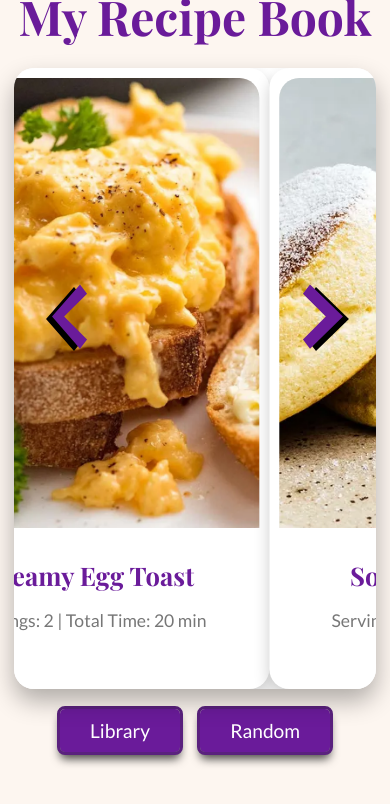
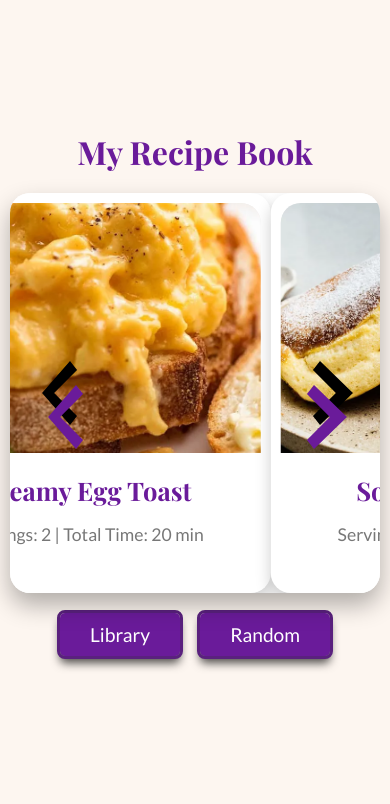
Before and after one commit to vahrina/vahrina.github.io, a plain HTML site: page index.html in a window 390 px wide. Drawn offline with nearby package versions, Linux system fonts and the light colour scheme.

Commit message:
Update styles.css

```diff
--- a/styles.css
+++ b/styles.css
@@ -1,5 +1,4 @@
 /* General styles */
-
 @import url('https://fonts.googleapis.com/css2?family=Lato:wght@400;700&family=Playfair+Display:wght@400;700&display=swap');
 
 body {
@@ -10,16 +9,20 @@ body {
     color: #333;
     display: flex;
     justify-content: center;
-  align-items: flex-start;
+    align-items: center;
     height: 100vh;
     overflow: hidden;
 }
 
 .container {
+    display: flex;
+    flex-direction: column;
+    align-items: center;
+    justify-content: center;
+    width: 100%;
     max-width: 1200px;
-    margin: auto;
-    position: relative;
-
+    padding: 20px;
+    box-sizing: border-box;
 }
 
 header h1 {
@@ -36,7 +39,7 @@ header h1 {
     border-radius: 20px;
     box-shadow: 0 12px 24px rgba(0, 0, 0, 0.3);
     background: #fff;
-    margin-top: -20px;
+    width: 100%;
 }
 
 .recipe-wrapper {
@@ -56,16 +59,15 @@ header h1 {
 .recipe-card {
     flex: 0 0 100%;
     box-sizing: border-box;
-    padding: 0;
+    padding: 20px;
     background: #fff;
     border-radius: 20px;
     box-shadow: 0 8px 16px rgba(0, 0, 0, 0.2);
     text-align: center;
     font-family: 'Lato', sans-serif;
-    position: relative;
     display: flex;
     flex-direction: column;
-    padding: 20px;
+    height: 100%;
 }
 
 .recipe-card a {
@@ -101,7 +103,7 @@ header h1 {
 }
 
 .recipe-info {
-    padding: 30px;
+    padding: 20px;
     background: #fff;
     border-radius: 0 0 20px 20px;
 }
@@ -119,11 +121,10 @@ header h1 {
 }
 
 /* Navigation arrows */
-
 .nav {
     position: absolute;
     top: 50%;
-  transform: translateY(-100%);
+    transform: translateY(-50%);
     background-color: rgba(0, 0, 0, 0.0);
     color: #000000;
     border: none;
@@ -144,7 +145,7 @@ header h1 {
 
 .nav:hover {
     background-color: rgba(0, 0, 0, 0.0);
-    transform: translateY(-100%) scale(1.2);
+    transform: translateY(-50%) scale(1.2);
 }
 
 .left-nav {
@@ -191,15 +192,14 @@ header h1 {
 }
 
 /* Phone view */
-
 @media (max-width: 600px) {
     .container {
-        padding: 20px;
+        padding: 10px;
     }
 
     header h1 {
-        font-size: 3em;
-        margin-bottom: 40px;
+        font-size: 2em;
+        margin-bottom: 20px;
     }
 
     .recipe-card {
@@ -217,12 +217,7 @@ header h1 {
     .nav {
         padding: 10px;
         font-size: 2em;
-        transform: translateY(-100%) scale(1.2);
-    }
-
-    .nav:hover {
-      background-color: rgba(0, 0, 0, 0.0);
-      transform: translateY(-100%) scale(1.2);
+        transform: translateY(-50%) scale(1.2);
     }
 
     .arrow {
@@ -239,28 +234,21 @@ header h1 {
     }
 
     .recipe-image {
-        height: 450px;
+        height: 250px;
     }
+
     .left-arrow-wrapper,
     .right-arrow-wrapper {
-      transform: translateY(-190px);
-      top: 165%;
-    }
-
-    .left-arrow-wrapper:hover,
-    .right-arrow-wrapper:hover {
-      transform: translateY(-195px);
-      top: 165%;
+        transform: translateY(-150px);
+        top: 150%;
     }
 
     .container {
-        transform: translateY(-70px);
+        transform: translateY(-40px);
     }
 }
 
-
 /* Lower buttons */
-
 .button-container {
     display: flex;
     justify-content: center;
@@ -280,7 +268,7 @@ header h1 {
     transition: background-color 0.3s, transform 0.3s, box-shadow 0.3s;
     box-shadow: 0 7px 10px rgba(0, 0, 0, 0.7);
     font-family: 'Lato', sans-serif;
-    outline: 3px solid #5a217e;
+    outline: 3px solid #5a217e; /* Add outline on hover */
 }
 
 .library-btn:hover,
```
Lines whose indentation alone changed are shown as unchanged.
